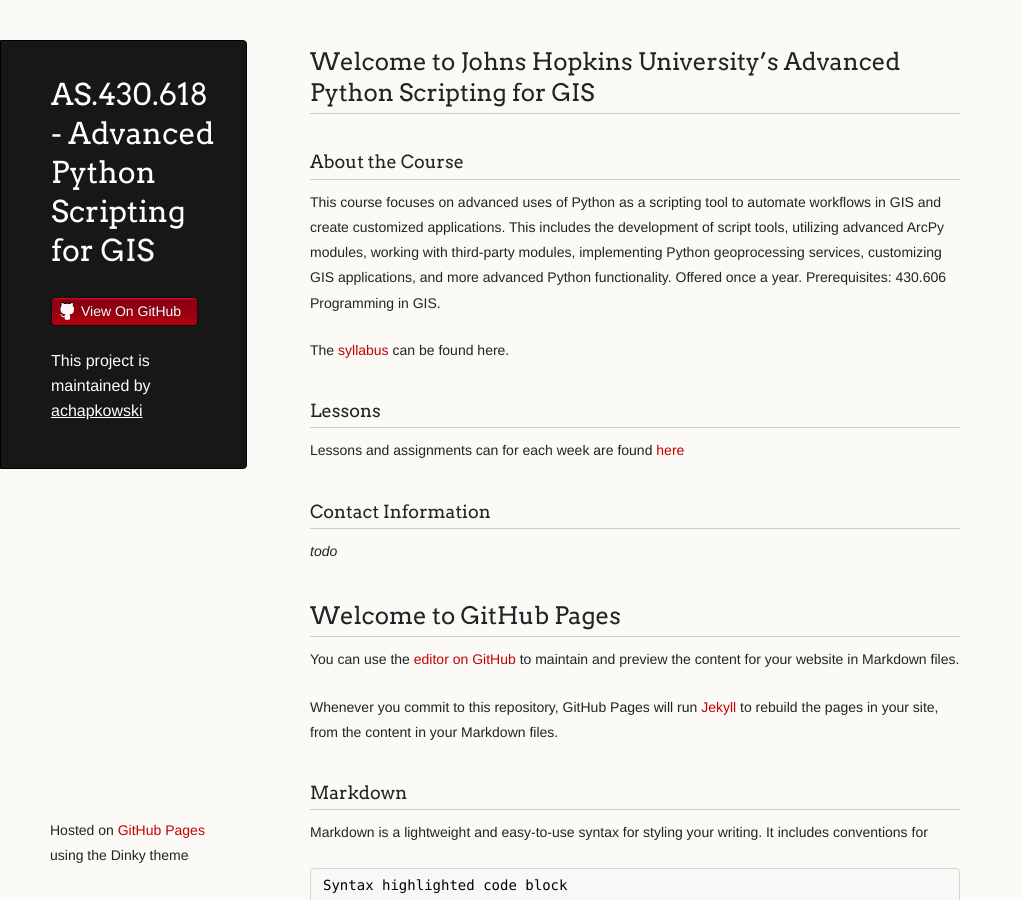
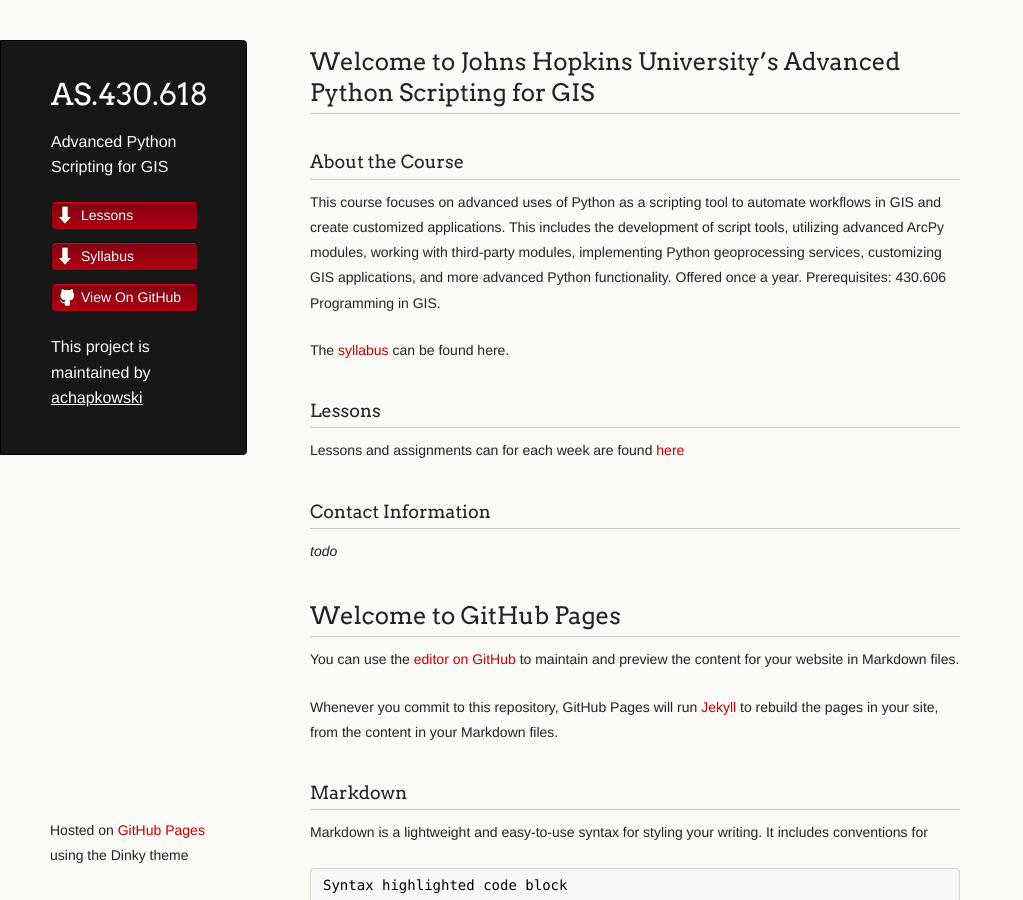
Before and after one commit to achapkowski/AS.430.618, a Jekyll site: the page built from index.md, in a window 1280 px wide and 900 px high. Shown: the whole window, without its empty margins (0-1023 px from the left). Built offline with Jekyll 4.4.1, drawn with Linux system fonts in a browser that asks for light colours; our own code applies the rules of GitHub Pages for plain Markdown files; the repository's description, which GitHub fills in, is left out; some of the changed lines change nothing that is shown.

Commit message:
config update.

```diff
--- a/_config.yml
+++ b/_config.yml
@@ -1,5 +1,8 @@
 # Name of website
-title: AS.430.618 - Advanced Python Scripting for GIS
+title: AS.430.618
+description: Advanced Python Scripting for GIS
+show_downloads: true
+
 
 theme: jekyll-theme-dinky
 
```
